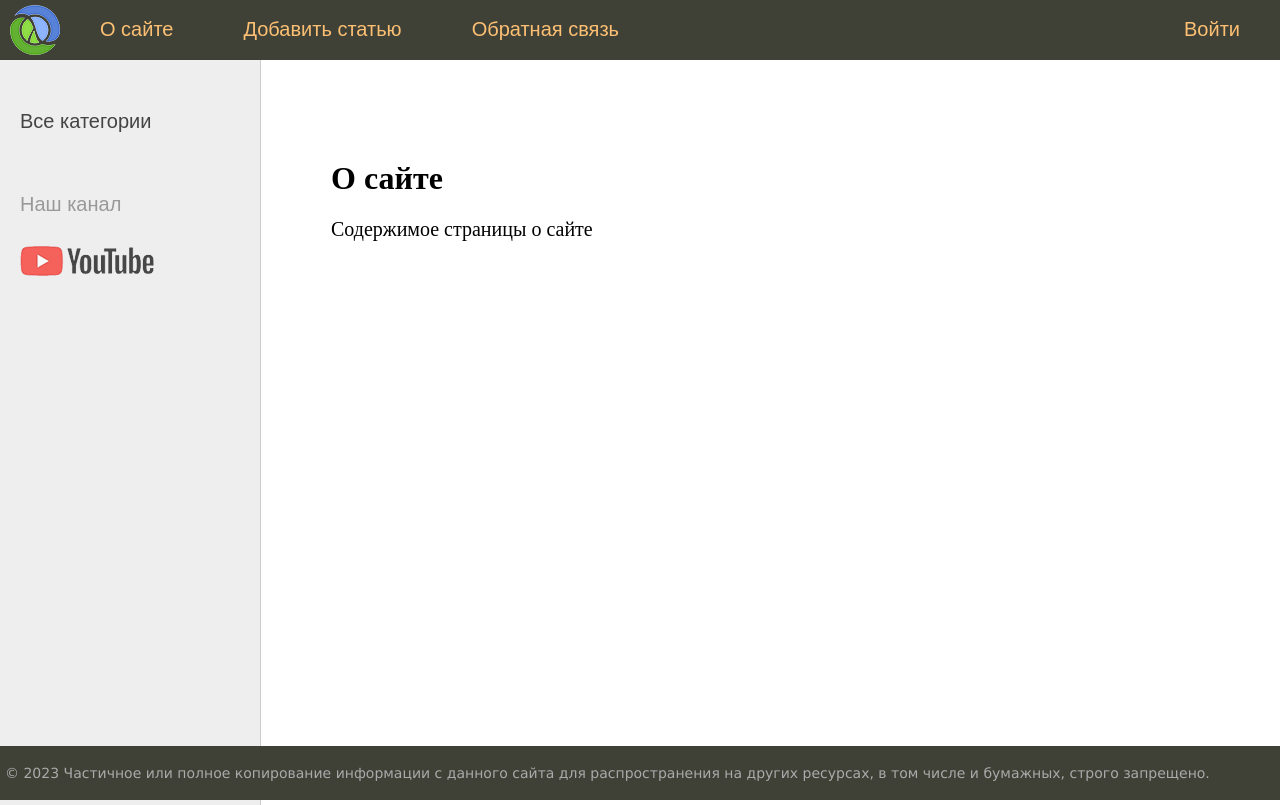
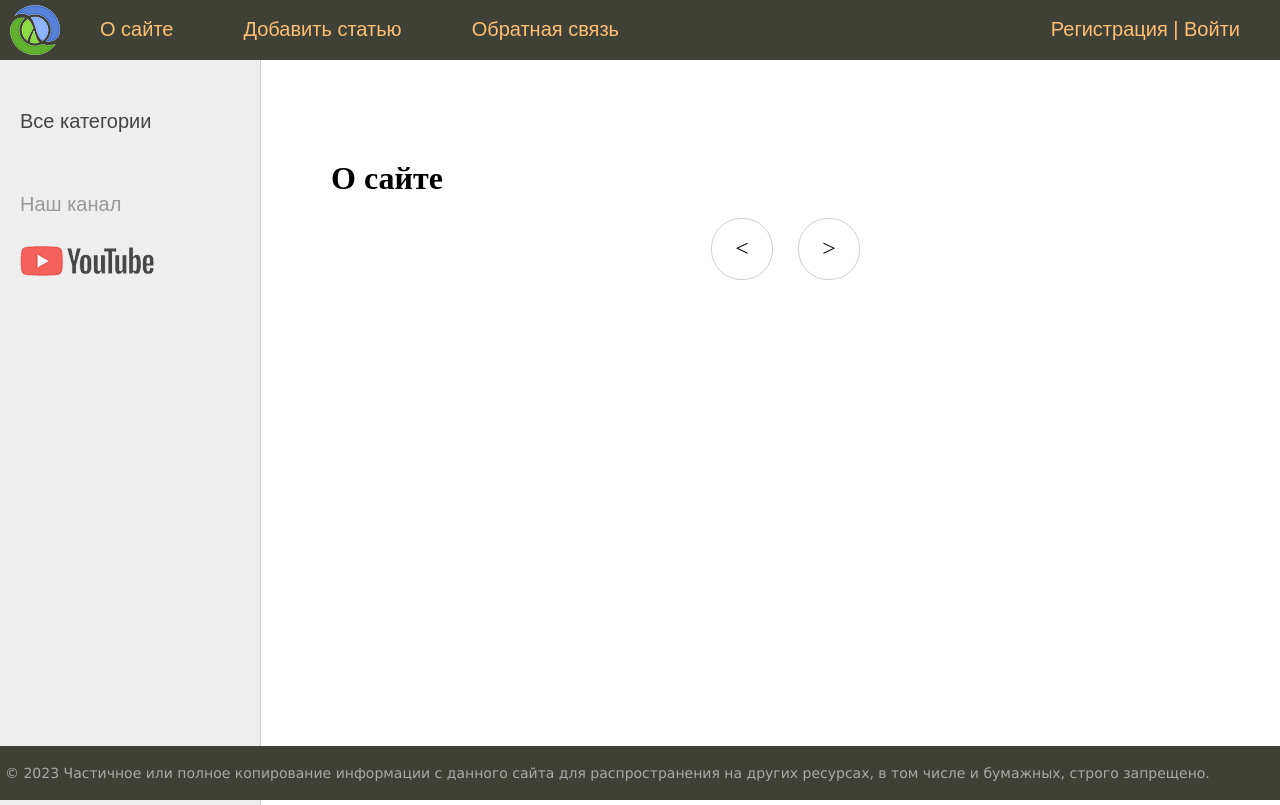
Before and after one commit to DenisKarianov/women_site, a Django app: page /about/?page=2 in a window 1280 px wide. Shown: the top 805 px of the page. Run offline with Django 4.2, Linux system fonts and the light colour scheme; data comes from the database, SQL or seed files in the repository; both versions use the stored data as it was after the commit.

Commit message:
add pagination and user registration

```diff
--- a/women/static/women/css/styles.css
+++ b/women/static/women/css/styles.css
@@ -390,3 +390,41 @@
     min-width: 200px;
     font-size: 16px;
 }
+
+.list-pages {
+	text-align: center;
+	margin: 0 0 20px 0;
+}
+.list-pages ul {
+	margin: 20px 0 0 0;
+	padding: 0;
+	list-style: none;
+}
+.list-pages ul li {
+	display: inline-block;
+	margin: 0 20px 0 0;
+}
+.list-pages a {
+	color: #000;
+	font-size: 24px;
+	text-decoration: none;
+}
+.list-pages .page-num, .page-num-selected {
+	display: inline-block;
+	width: 60px;
+	height: 44px;
+	padding: 16px 0 0 0;
+	border: 1px solid #d0d0d0;
+	border-radius: 30px;
+}
+.list-pages .page-num:hover {
+	box-shadow: 3px 3px 1px #d0d0d0;
+}
+.list-pages .page-num-selected {
+	border: none;
+	color: #000;
+	font-size: 20px;
+}
+.list-pages .page-num-selected:hover {
+	box-shadow: none;
+}
--- a/women/templates/women/about.html
+++ b/women/templates/women/about.html
@@ -2,5 +2,6 @@
 
 {% block content %}
 <h1>{{title}}</h1>
-<p>Содержимое страницы о сайте
+
+
 {% endblock %}
--- a/women/templates/women/base.html
+++ b/women/templates/women/base.html
@@ -17,12 +17,11 @@
 			<ul id="mainmenu" class="mainmenu">
 			<li class="logo"><a href="{% url 'home' %}"><div class="logo"></div></a></li>
 {% for m in menu %}
-	{% if not forloop.last %}
 			<li><a href="{% url m.url_name %}">{{m.title}}</a></li>
-	{% else %}
-			<li class="last"><a href="{% url m.url_name %}">{{m.title}}</a></li>
-	{% endif %}
 {% endfor %}
+				<li class="last">
+					<a href="{% url 'register' %}">Регистрация</a> | <a href="{% url 'login' %}">Войти</a>
+				</li>
 			</ul>
 			<div class="clear"></div>
 		</div>
@@ -66,6 +65,34 @@
 	<div class="content-text">
 {% block content %}
 {% endblock %}
+{% if page_obj.has_other_pages %}
+<nav class="list-pages">
+    <ul>
+		{% if page_obj.has_previous %}
+		<li class="page-num">
+			<a href="?page={{ page_obj.previous_page_number }}">&lt;</a>
+		</li>
+		{% endif %}
+
+        {% for p in paginator.page_range %}
+		{% if page_obj.number == p %}
+		<li class="page-num page-num-selected">{{ p }}</li>
+		{% elif p >= page_obj.number|add:-2 and p <= page_obj.number|add:2 %}
+        <li class="page-num">
+            <a href="?page={{ p }}">{{ p }}</a>
+        </li>
+		{% endif %}
+        {% endfor %}
+
+		{% if page_obj.has_next %}
+		<li class="page-num">
+			<a href="?page={{ page_obj.next_page_number }}">&gt;</a>
+		</li>
+		{% endif %}
+
+    </ul>
+</nav>
+{% endif %}
 	</div>
 <!-- Конец блока контента -->
 
--- a/women/urls.py
+++ b/women/urls.py
@@ -7,6 +7,7 @@
     path('addpage/', AddPage.as_view(), name='add_page'),
     path('contact/', contact, name='contact'),
     path('login/', login, name='login'),
+    path('register/', RegisterUser.as_view(), name='register'),
     path('post/<slug:post_slug>/', ShowPost.as_view(), name='post'),
     path('category/<slug:cat_slug>/', WomenCategory.as_view(), name='category'),
 ]
--- a/women/utils.py
+++ b/women/utils.py
@@ -5,12 +5,13 @@
 menu = [{'title': "О сайте", 'url_name': 'about'},
         {'title': "Добавить статью", 'url_name': 'add_page'},
         {'title': "Обратная связь", 'url_name': 'contact'},
-        {'title': "Войти", 'url_name': 'login'}
 
 ]
 
 
 class DataMixin:
+    paginate_by = 2
+
     def get_user_context(self, **kwargs):
         context = kwargs
         cats = Category.objects.annotate(Count('women'))
--- a/women/views.py
+++ b/women/views.py
@@ -1,3 +1,4 @@
+from django.core.paginator import Paginator
 from django.shortcuts import render, redirect, get_object_or_404
 from django.http import HttpResponse, HttpResponseNotFound
 from django.urls import reverse_lazy
@@ -37,7 +38,11 @@
 
 
 def about(request):
-    return render(request, 'women/about.html', {'menu': menu, 'title': 'О сайте'})
+    contact_list = Women.objects.all()
+    paginator = Paginator(contact_list, 3)
+    page_number = request.GET.get('page')
+    page_object = paginator.get_page(page_number)
+    return render(request, 'women/about.html', {'page_obj': page_object, 'menu': menu, 'title': 'О сайте'})
 
 class AddPage(LoginRequiredMixin, DataMixin, CreateView):
     form_class = AddPostForm
@@ -107,16 +112,12 @@
     def get_queryset(self):
         return Women.objects.filter(cat__slug=self.kwargs['cat_slug'], is_published=True).order_by('-time_update')
 
-# def show_category(request, cat_slug):
-#     cat = Category.objects.get(slug=cat_slug)
-#     cat_id = cat.id
-#     posts = Women.objects.filter(cat=cat_id)
-#     if len(posts) == 0:
-#         raise Http404()
-#     context = {
-#         'posts': posts,
-#         'menu': menu,
-#         'title': 'Отображение по рубрикам',
-#         'cat_selected': cat_id
-#     }
-#     return render(request, 'women/index.html', context=context)
+class RegisterUser(DataMixin, CreateView):
+    form_class = RegisterUserForm
+    template_name = 'women/register.html'
+    success_url = reverse_lazy('login')
+
+    def get_context_data(self, *, object_list=None, **kwargs):
+        context = super().get_context_data(**kwargs)
+        c_def = self.get_user_context(title='Регистрация')
+        return dict(list(context.items()) + list(c_def.items()))
```
Also changed, not shown: women/forms.py (+12 -0 lines), women/templates/women/register.html (added, +15 -0 lines), db.sqlite3.
